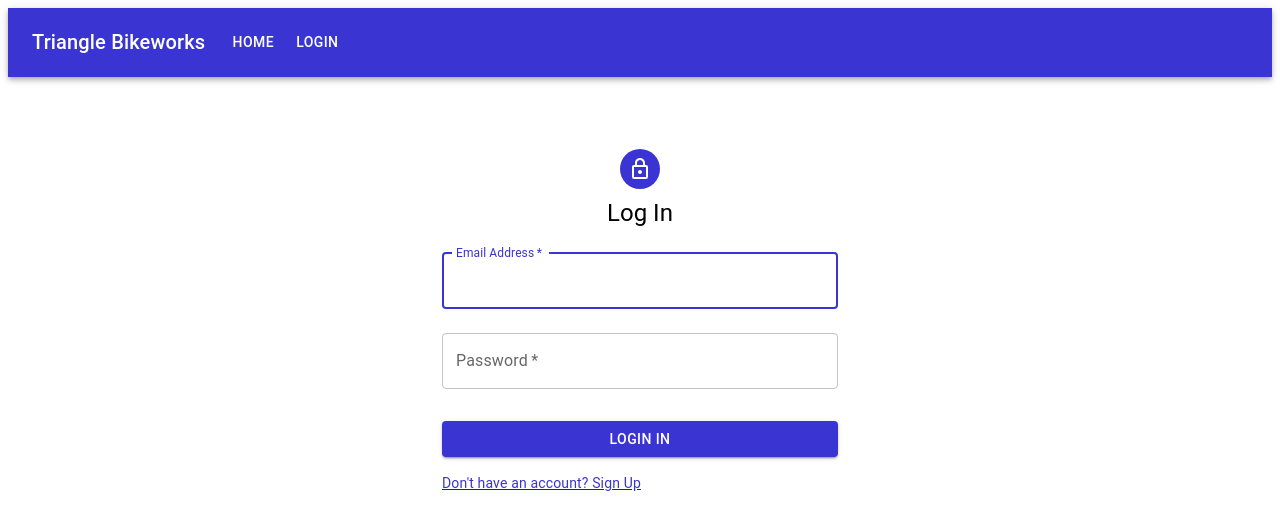
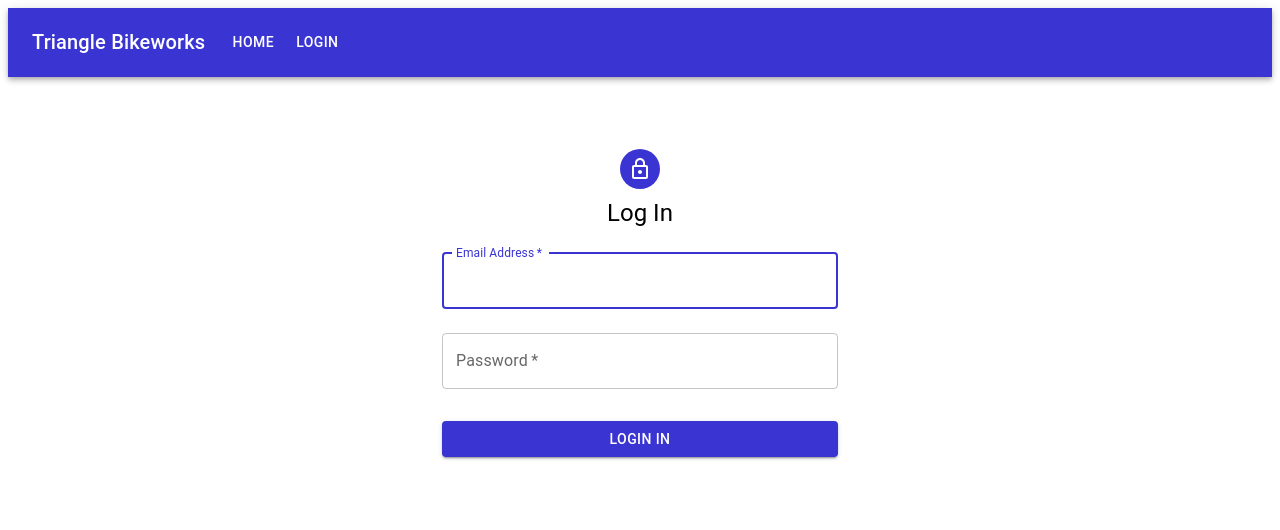
Before and after one commit to Xixiang-Liu/Grant-Tracking-Dashboard, a React (Create React App) app in the folder my-app/: page /Login in a window 1280 px wide. Shown: the top 530 px of the page. Built offline with nearby package versions, Linux system fonts and the light colour scheme.

Commit message:
new frame v0.01

```diff
--- a/my-app/src/pages/Login.jsx
+++ b/my-app/src/pages/Login.jsx
@@ -68,15 +68,7 @@
           >
             Login In
           </Button>
-          <Grid container>
-            <Grid item>
-              <RouterLink to="/register">
-                <Link href="#" variant="body2">
-                  {"Don't have an account? Sign Up"}
-                </Link>
-              </RouterLink>
-            </Grid>
-          </Grid>
+
         </Box>
       </Box>
     </Container>
```
